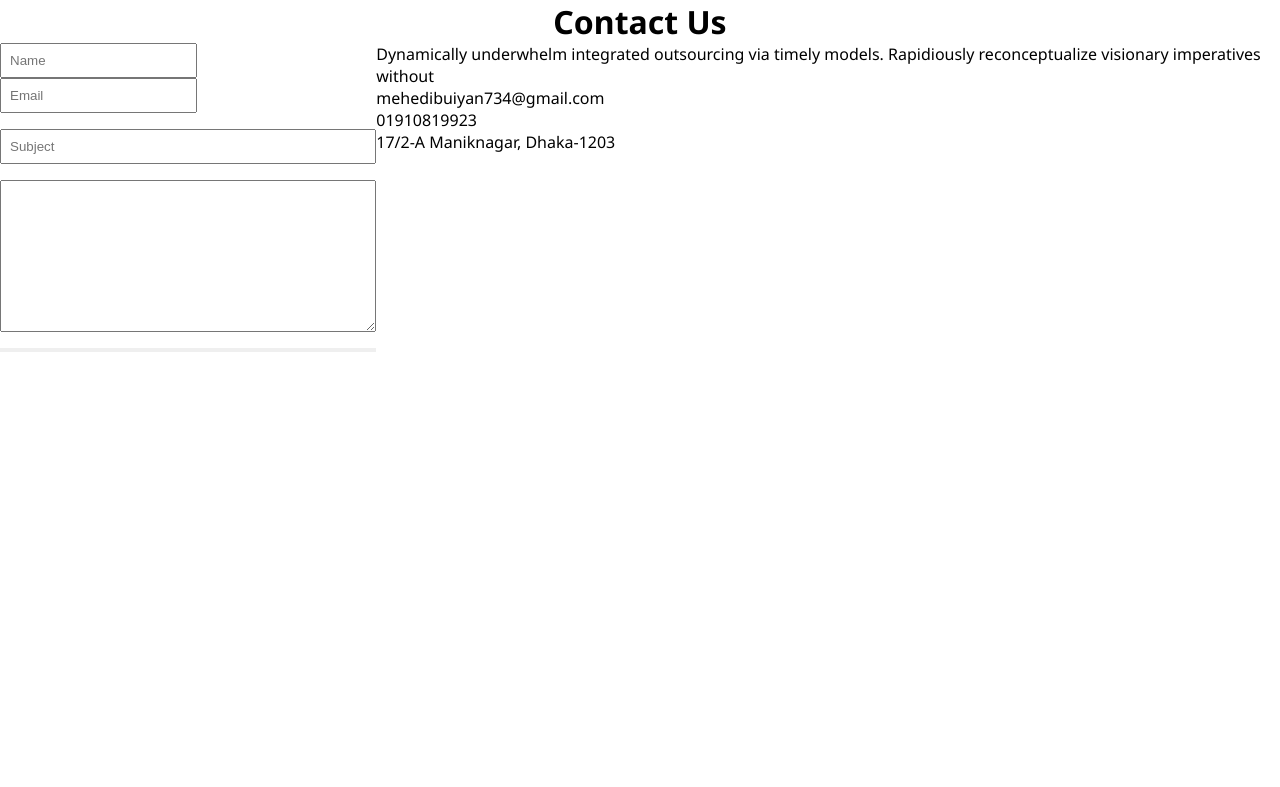
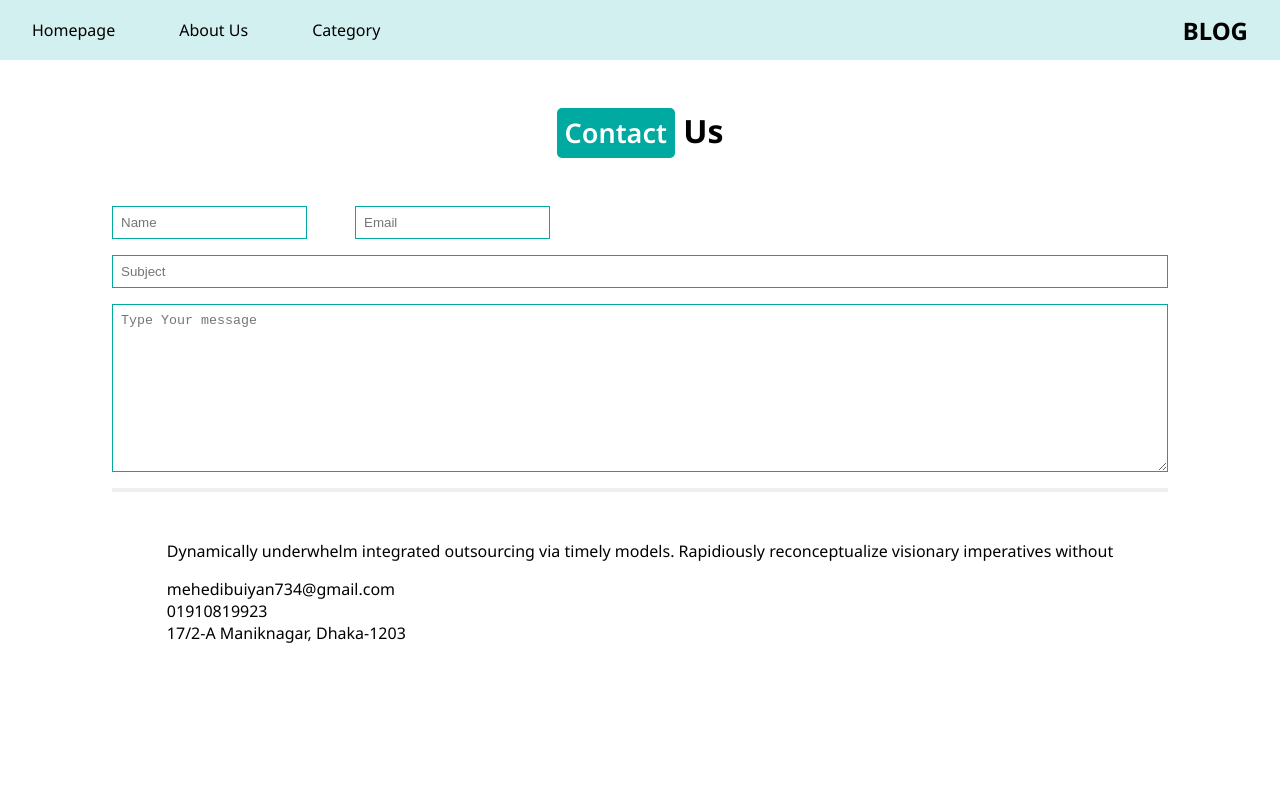
Before and after one commit to devmhb/blog-log, a Next.js app: page /ContactUs in a window 1280 px wide. Shown: the top 787 px of the page. Built offline with nearby package versions, Linux system fonts and the light colour scheme.

Commit message:
404 page

```diff
--- a/components/Categorypost.jsx
+++ b/components/Categorypost.jsx
@@ -9,7 +9,6 @@ const CategoryPost = ({ post }) => {
       <div className={styles.image_wrapper}>
         <Image src={DummyImg} width="" height="" alt="post_Img" />
       </div>
-
       <div>
         <h1>{post.title}</h1>
         <p>{post.excerpt}</p>
--- a/pages/ContactUs/index.js
+++ b/pages/ContactUs/index.js
@@ -1,18 +1,28 @@
 import React from "react";
 import styles from "../../styles/components/ContactUs.module.scss";
+import Layout from "../../components/layout";
 
 const ContactUs = () => {
   return (
+    <Layout>
       <div className={styles.contactus_container}>
-      <h1 className={styles.contactus_title}>Contact Us</h1>
+        <h1 className={styles.contactus_title}>
+          <span>Contact</span> Us
+        </h1>
         <div className={styles.form_wrapper}>
           <form className={styles.input_container}>
-          <div>
+            <div className={styles.name_email}>
               <input type="text" placeholder="Name" />
               <input type="email" placeholder="Email" />
             </div>
             <input type="text" placeholder="Subject" />
-          <textarea name="" id="" cols="30" rows="10" />
+            <textarea
+              name=""
+              id=""
+              cols="30"
+              rows="10"
+              placeholder="Type Your message"
+            />
             <button className={styles.btn}></button>
           </form>
           <div className={styles.contactus_desc}>
@@ -28,6 +38,7 @@ const ContactUs = () => {
           </div>
         </div>
       </div>
+    </Layout>
   );
 };
 
--- a/styles/components/ContactUs.module.scss
+++ b/styles/components/ContactUs.module.scss
@@ -1,18 +1,41 @@
+@import "../mixins";
+@import "../variables";
+
 .contactus_container {
+  padding: 3rem 4rem;
   h1 {
     text-align: center;
+    span {
+      @include btn-fill-pri(6px 8px, $h1);
+    }
   }
   .form_wrapper {
     display: flex;
-
+    flex-flow: row wrap;
+    justify-content: center;
+    padding: 3rem;
+    gap: 3rem;
     .input_container {
+      flex: 1 30%;
       display: flex;
       flex-direction: column;
       gap: 1rem;
 
-      input {
+      .name_email {
+        display: flex;
+        gap: 3rem;
+      }
+      input,
+      textarea {
         padding: 0.5rem;
+        border: 1px solid #00aaa1;
+        outline: none;
       }
+    }
+    .contactus_desc {
+      display: flex;
+      flex-direction: column;
+      gap: 1rem;
     }
   }
 }
--- a/styles/components/categoryDetail.module.scss
+++ b/styles/components/categoryDetail.module.scss
@@ -7,5 +7,6 @@
     padding: 4rem;
     display: flex;
     flex-flow: row wrap;
+    gap: 2rem;
   }
 }
--- /dev/null
+++ b/styles/components/errorpage.module.scss
@@ -0,0 +1,6 @@
+.error_container {
+  display: flex;
+  align-items: center;
+  justify-content: center;
+  padding: 3rem 4rem;
+}
```
Also changed, not shown: pages/404/index.js (added, +22 -0 lines). Lines whose indentation alone changed are shown as unchanged.
